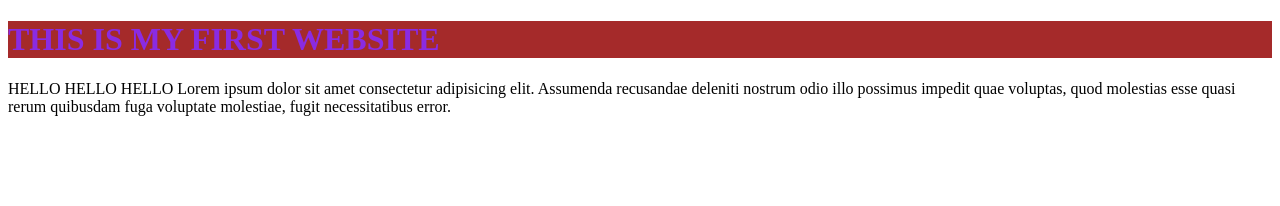
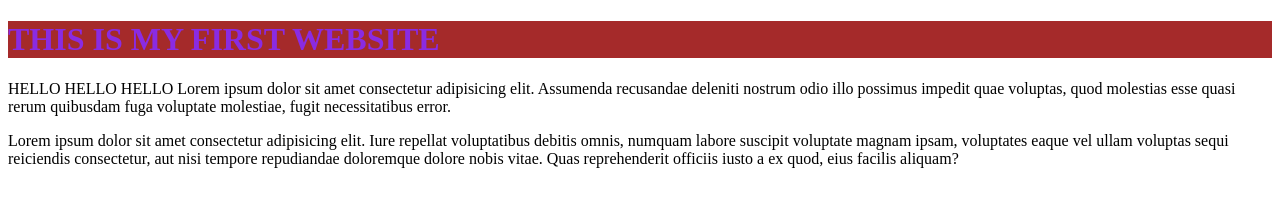
Before and after one commit to Keshav577-coder/hello-world, a plain HTML site: page index.html in a window 1280 px wide. Drawn offline with Linux system fonts and the light colour scheme.

Commit message:
updated html file again

```diff
--- a/index.html
+++ b/index.html
@@ -11,6 +11,7 @@
     <h1 style="color:blueviolet;background-color: brown;">THIS IS MY FIRST WEBSITE</h1>
     <!--paragraph tag-->
     <P>HELLO HELLO HELLO Lorem ipsum dolor sit amet consectetur adipisicing elit. Assumenda recusandae deleniti nostrum odio illo possimus impedit quae voluptas, quod molestias esse quasi rerum quibusdam fuga voluptate molestiae, fugit necessitatibus error.</P>
+    <p>Lorem ipsum dolor sit amet consectetur adipisicing elit. Iure repellat voluptatibus debitis omnis, numquam labore suscipit voluptate magnam ipsam, voluptates eaque vel ullam voluptas sequi reiciendis consectetur, aut nisi tempore repudiandae doloremque dolore nobis vitae. Quas reprehenderit officiis iusto a ex quod, eius facilis aliquam?</p>
 </body> <!--closing body tag-->
 </html>   <!--closing html tag-->
 
```
